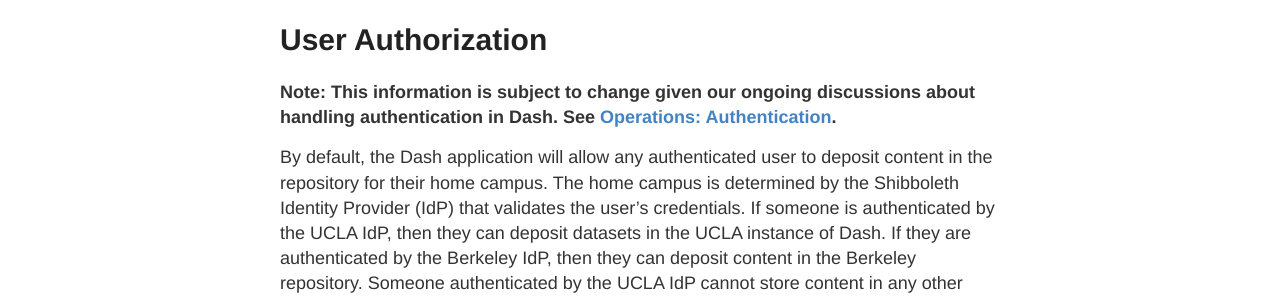
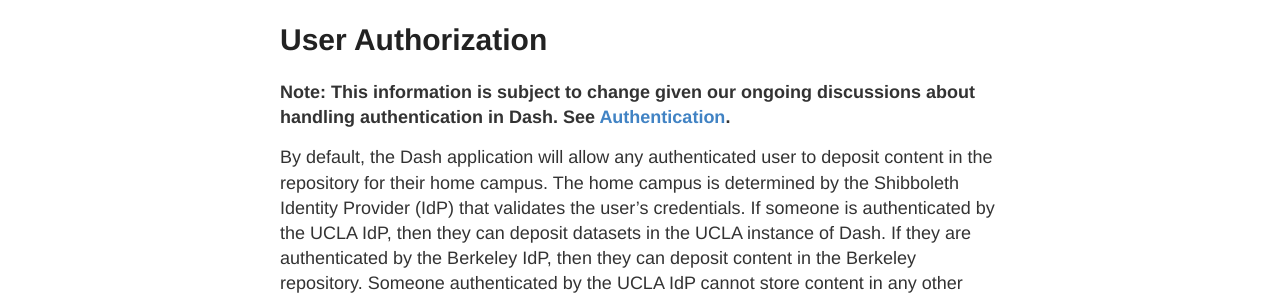
Before and after one commit to CDLUC3/dash, a Jekyll site: the page built from user-authorization.md, in a window 1280 px wide. Shown: the part 147-447 px from the top of the page. Built offline with Jekyll 4.4.1, drawn with Linux system fonts in a browser that asks for light colours.

Commit message:
fix link

```diff
--- a/user-authorization.md
+++ b/user-authorization.md
@@ -4,7 +4,7 @@
 permalink: /user-authorization/
 ---
 
-**Note: This information is subject to change given our ongoing discussions about handling authentication in Dash. See [Operations: Authentication](https://github.com/CDLUC3/dash/wiki/Operations:-Authentication).**
+**Note: This information is subject to change given our ongoing discussions about handling authentication in Dash. See [Authentication](https://cdluc3.github.io/dash/authentication).**
 
 By default, the Dash application will allow any authenticated user to deposit content in the repository for their home campus. The home campus is determined by the Shibboleth Identity Provider (IdP) that validates the user's credentials. If someone is authenticated by the UCLA IdP, then they can deposit datasets in the UCLA instance of Dash. If they are authenticated by the Berkeley IdP, then they can deposit content in the Berkeley repository. Someone authenticated by the UCLA IdP cannot store content in any other campus repository. They can, however, search content at any campus.
 
```
